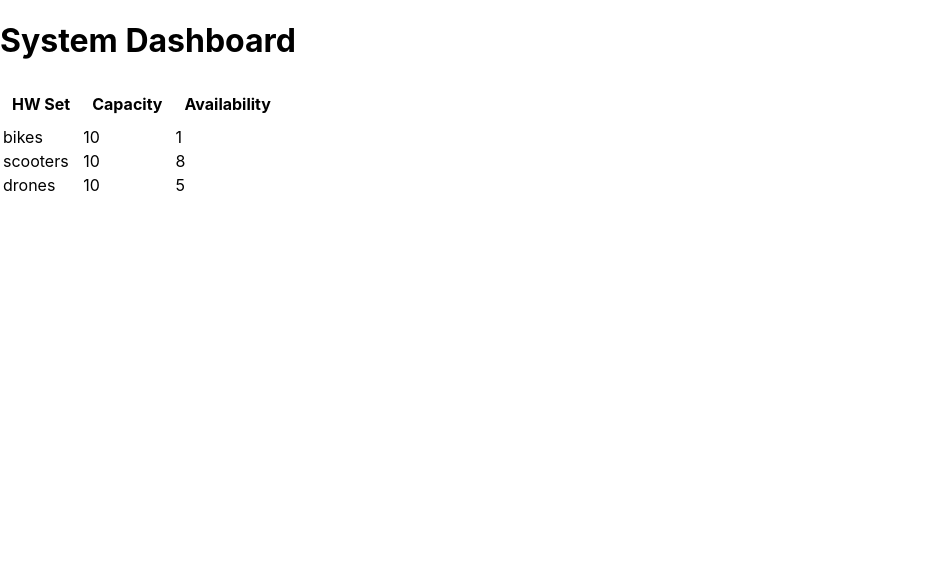
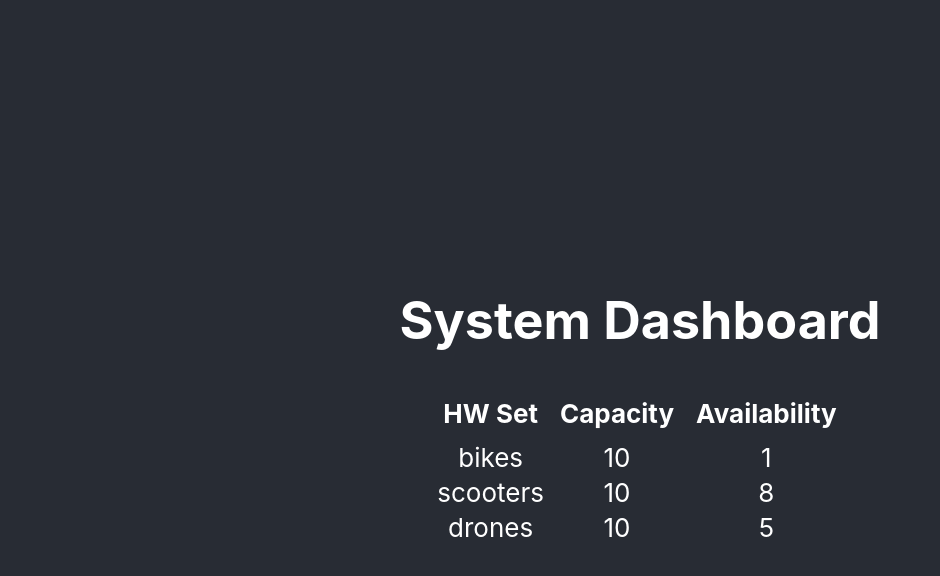
Before and after one commit to YoavIlan/Full-Stack-Web-App, a React (Create React App) app in the folder frontend/apad-react-app/: page / in a window 1280 px wide. Shown: the top 576 px of the page, without its empty margins (0-940 px from the left). Built offline with nearby package versions, Linux system fonts and the light colour scheme.

Commit message:
added styling to system dashboard, still hardcoded values

```diff
--- a/frontend/apad-react-app/src/components/SystemDashboard.js
+++ b/frontend/apad-react-app/src/components/SystemDashboard.js
@@ -5,8 +5,12 @@ import Table from './Table';
 export const SystemDashboard = () => {
     return (
         <>
-        <h1>System Dashboard</h1>
-        <Table/>
+            <div className="App">
+                <header className="App-header">
+                    <h1>System Dashboard</h1>
+                    <Table/>
+                </header>
+            </div>
         </>
     )
 }
```
